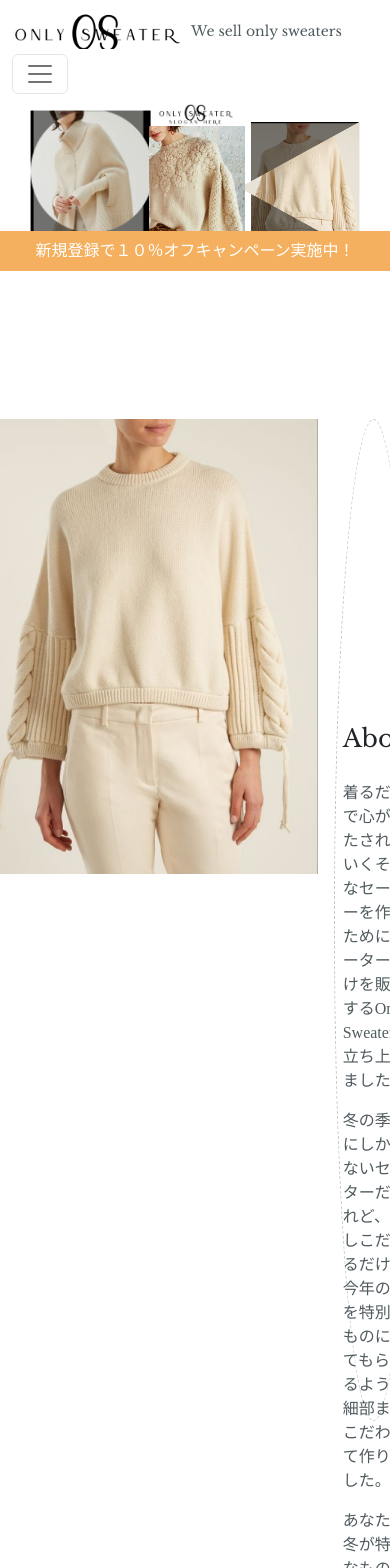
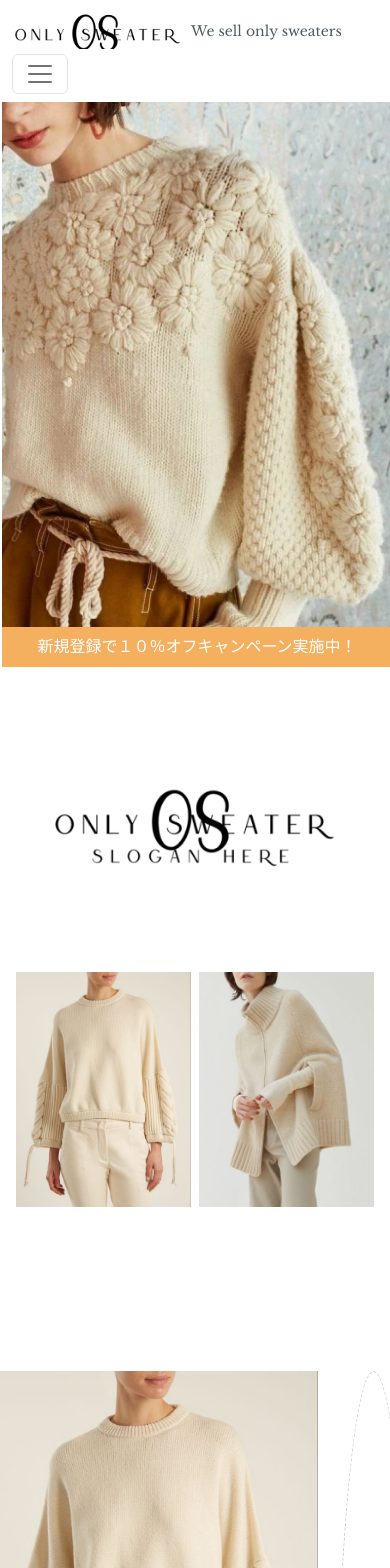
Before and after one commit to Alvil/only_sweater, a Next.js app: page / in a window 390 px wide. Shown: the top 1568 px of the page. Built offline with nearby package versions, Linux system fonts and the light colour scheme.

Commit message:
responsive slogan

```diff
--- a/src/components/organisms/SloganSection.tsx
+++ b/src/components/organisms/SloganSection.tsx
@@ -6,37 +6,57 @@ export const SloganSection: FC = () => {
   return (
     <>
       <Container fluid>
+        {/* screen width >=768 */}
+        <div className={styles.wide_screen_wrapper}>
           <div className="d-flex flex-row justify-content-center">
-          <div className={styles.slogan_col_1}>
+            <div className={styles.side_column}>
               <img
                 src="sweater_1.png"
                 alt="sweater_1"
-              className={styles.slogan_sweater_1}
+                className={styles.sweater_1}
               />
             </div>
-          <div className={styles.slogan_col_2}>
+            <div className={styles.middle_column}>
               <img
                 className={styles.sweater_slogan}
                 src="only_sweater_slogan.png"
                 alt="sweater_2"
               />
               <img
-              className={styles.slogan_sweater_2}
+                className={styles.sweater_2}
                 src="sweater_2.png"
                 alt="sweater_2"
               />
             </div>
-          <div className={styles.slogan_col_1}>
+            <div className={styles.side_column}>
               <img
-              className={styles.slogan_sweater_3}
+                className={styles.sweater_3}
                 src="sweater_3.png"
                 alt="sweater_3"
               />
             </div>
           </div>
+        </div>
       </Container>
+      {/* screen width <768 */}
+      <div className={styles.narrow_screen_wrapper}>
+        <img className={styles.sweater_2} src="sweater_2.png" alt="sweater_2" />
+      </div>
+      {/* always visible */}
       <div className={styles.separator}>
         新規登録で１０％オフキャンペーン実施中！
+      </div>
+      {/* screen width <768 */}
+      <div className={styles.narrow_screen_wrapper}>
+        <img
+          className={styles.sweater_slogan}
+          src="only_sweater_slogan.png"
+          alt="only_sweater_slogan"
+        />
+        <div className="d-flex justify-content-between pt-5">
+          <img className="w-50 p-1" src="sweater_4.png" alt="sweater_4" />
+          <img className="w-50 p-1" src="sweater_6.png" alt="sweater_6" />
+        </div>
       </div>
     </>
   );
--- a/src/styles/components/Slogan.module.scss
+++ b/src/styles/components/Slogan.module.scss
@@ -1,38 +1,58 @@
 @import '../base/variables.scss';
 
-.slogan_col_1 {
+.wide_screen_wrapper {
+  @media (max-width: $md-screen) {
+    display: none;
+  }
+}
+
+.narrow_screen_wrapper {
+  text-align: center;
+  @media (min-width: $md-screen) {
+    display: none;
+  }
+}
+
+.side_column {
   width: 35%;
 }
 
-.slogan_sweater_1 {
+.middle_column {
+  width: 28%;
+  position: relative;
+}
+
+.sweater_1 {
   width: 100%;
   transform: translate(3%, 6%);
 }
 
-.slogan_col_2 {
-  width: 28%;
-  position: relative;
+.sweater_slogan {
+  width: 80%;
+  padding-top: 10rem;
+  padding-bottom: 3rem;
+
+  @media (min-width: $md-screen) {
+    padding-top: 0;
+    padding-bottom: 0;
+    transform: translateX(14%);
+  }
 }
 
-.sweater_slogan {
-  width: 80%;
-  transform: translateX(14%);
+.sweater_2 {
+  max-width: 100vw;
+  transform: translateX(-10px);
+
+  @media (min-width: $md-screen) {
+    width: 100%;
+    z-index: 1;
+    position: relative;
+    left: 2%;
+    transform: translateX(0);
+  }
 }
 
-.slogan_sweater_2 {
-  width: 100%;
-  z-index: 1;
-  position: relative;
-  left: 2%;
-  // top: 120px;
-}
-
-.slogan_col_3 {
-  width: 35%;
-
-}
-
-.slogan_sweater_3 {
+.sweater_3 {
   width: 100%;
   transform: translate(-3%, 20px);
   height: 95%
@@ -51,4 +71,8 @@
   @media (min-width: $xxxl-screen) {
     transform: translate(-12px, -110%);
   }
+
+  @media (max-width: $md-screen) {
+    transform: translateX(-10px);
+  }
 }
```
Also changed, not shown: public/sweater_6.png (added). Lines whose indentation alone changed are shown as unchanged.
